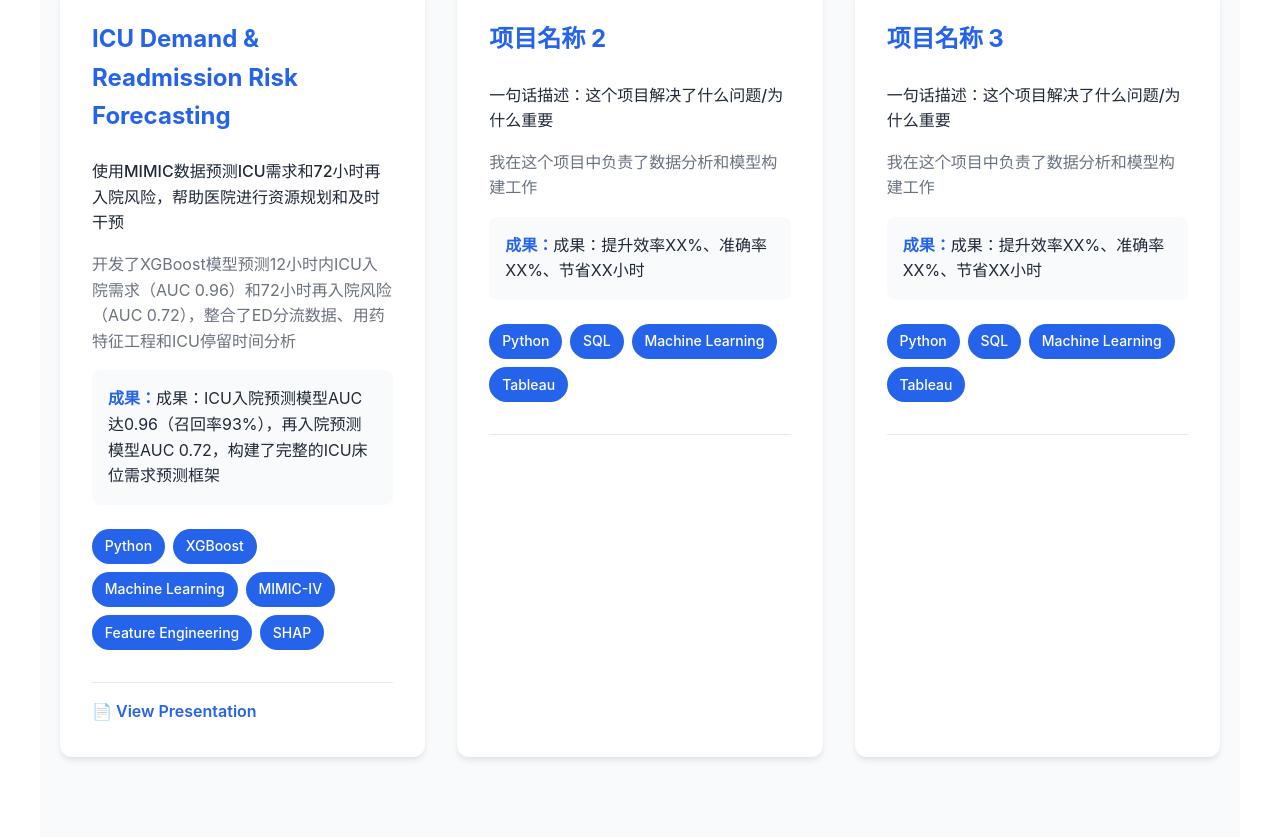
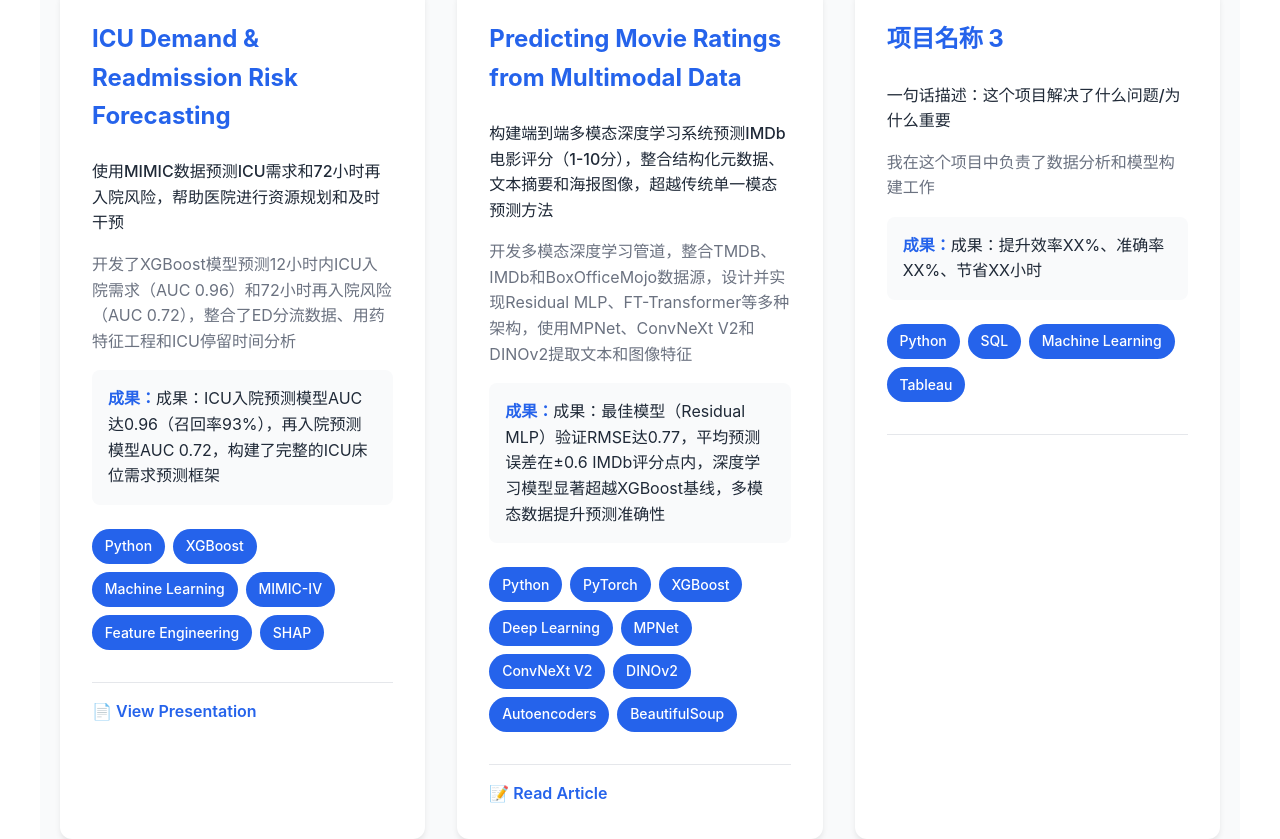
Before and after one commit to jhuangbp/portfolio_website, a React (Vite) app: page / in a window 1280 px wide. Shown: the part 1841-2680 px from the top of the page. Built offline with nearby package versions, Linux system fonts and the light colour scheme.

Commit message:
Add movie rating prediction project with Medium article link

```diff
--- a/src/components/Projects.jsx
+++ b/src/components/Projects.jsx
@@ -18,15 +18,15 @@ const Projects = () => {
     },
     {
       id: 2,
-      name: '项目名称 2',
-      description: '一句话描述：这个项目解决了什么问题/为什么重要',
-      role: '我在这个项目中负责了数据分析和模型构建工作',
-      impact: '成果：提升效率XX%、准确率XX%、节省XX小时',
-      tech: ['Python', 'SQL', 'Machine Learning', 'Tableau'],
+      name: 'Predicting Movie Ratings from Multimodal Data',
+      description: '构建端到端多模态深度学习系统预测IMDb电影评分（1-10分），整合结构化元数据、文本摘要和海报图像，超越传统单一模态预测方法',
+      role: '开发多模态深度学习管道，整合TMDB、IMDb和BoxOfficeMojo数据源，设计并实现Residual MLP、FT-Transformer等多种架构，使用MPNet、ConvNeXt V2和DINOv2提取文本和图像特征',
+      impact: '成果：最佳模型（Residual MLP）验证RMSE达0.77，平均预测误差在±0.6 IMDb评分点内，深度学习模型显著超越XGBoost基线，多模态数据提升预测准确性',
+      tech: ['Python', 'PyTorch', 'XGBoost', 'Deep Learning', 'MPNet', 'ConvNeXt V2', 'DINOv2', 'Autoencoders', 'BeautifulSoup'],
       links: {
+        article: 'https://medium.com/@jhuangbp/predicting-movie-rating-from-multimodal-data-a-deep-learning-method-a35f8e85f0e5',
         github: '#',
-        demo: '#',
-        report: '#'
+        demo: '#'
       }
     },
     {
@@ -67,6 +67,11 @@ const Projects = () => {
                   📄 View Presentation
                 </a>
               )}
+              {project.links.article && (
+                <a href={project.links.article} target="_blank" rel="noopener noreferrer" className="project-link">
+                  📝 Read Article
+                </a>
+              )}
               {project.links.github && project.links.github !== '#' && (
                 <a href={project.links.github} target="_blank" rel="noopener noreferrer" className="project-link">
                   GitHub
```
